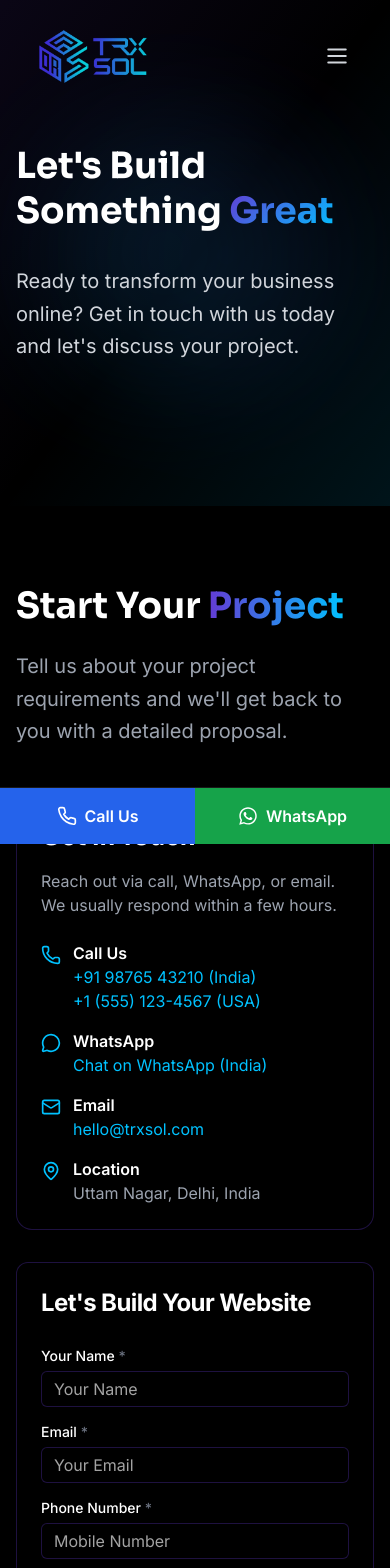
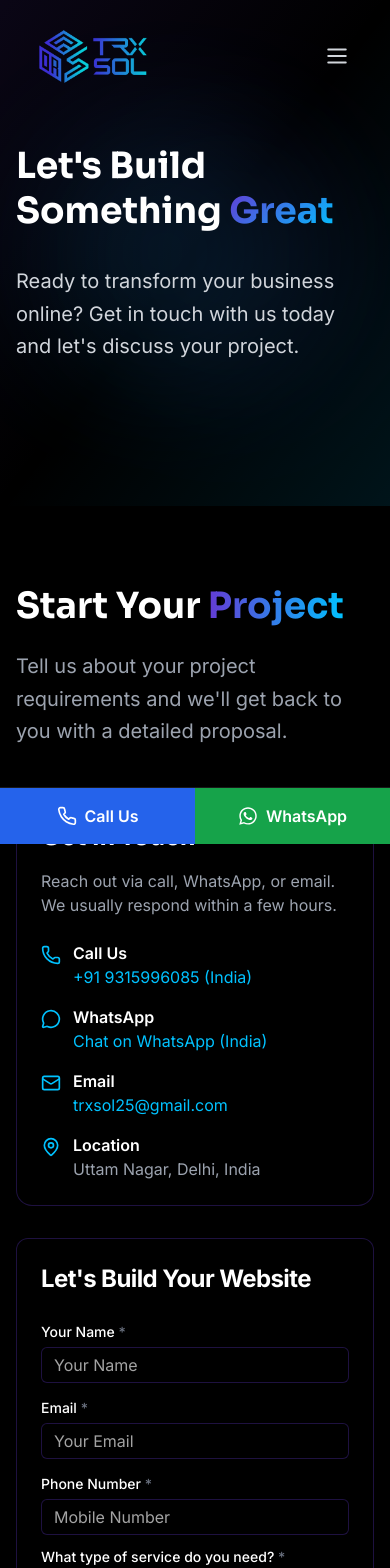
Before and after one commit to trx-sol/trxsol, a Next.js app: page /contact in a window 390 px wide. Shown: the top 1568 px of the page. Built offline with nearby package versions, Linux system fonts and the light colour scheme.

Commit message:
fix: Update contact email and phone numbers across multiple components

```diff
--- a/app/cookies/page.js
+++ b/app/cookies/page.js
@@ -97,10 +97,10 @@ export default function CookiePolicy() {
                 <p className="text-gray-300 mb-6">
                   If you have questions about our Cookie Policy, contact us at{" "}
                   <a
-                    href="mailto:hello@trxsol.com"
+                    href="mailto:trxsol25@gmail.com"
                     className="text-trx-cyan hover:underline"
                   >
-                    hello@trxsol.com
+                    trxsol25@gmail.com
                   </a>
                 </p>
 
--- a/app/privacy/page.js
+++ b/app/privacy/page.js
@@ -76,10 +76,10 @@ export default function PrivacyPolicy() {
                   If you have questions about this Privacy Policy, please
                   contact us at{" "}
                   <a
-                    href="mailto:hello@trxsol.com"
+                    href="mailto:trxsol25@gmail.com"
                     className="text-trx-cyan hover:underline"
                   >
-                    hello@trxsol.com
+                    trxsol25@gmail.com
                   </a>
                 </p>
 
--- a/app/terms/page.js
+++ b/app/terms/page.js
@@ -91,10 +91,10 @@ export default function TermsOfService() {
                 <p className="text-gray-300 mb-6">
                   For questions about these terms, contact us at{" "}
                   <a
-                    href="mailto:hello@trxsol.com"
+                    href="mailto:trxsol25@gmail.com"
                     className="text-trx-cyan hover:underline"
                   >
-                    hello@trxsol.com
+                    trxsol25@gmail.com
                   </a>
                 </p>
 
--- a/components/ContactPage.js
+++ b/components/ContactPage.js
@@ -58,17 +58,17 @@ export default function ContactPage() {
                     <p className="text-white font-semibold">Call Us</p>
                     <div className="text-trx-cyan">
                       <a
-                        href="tel:+919876543210"
+                        href="tel:+919315996085"
                         className="hover:underline block"
                       >
-                        +91 98765 43210 (India)
+                        +91 9315996085 (India)
                       </a>
-                      <a
+                      {/* <a
                         href="tel:+15551234567"
                         className="hover:underline block"
                       >
                         +1 (555) 123-4567 (USA)
-                      </a>
+                      </a> */}
                     </div>
                   </div>
                 </div>
@@ -78,7 +78,7 @@ export default function ContactPage() {
                   <div>
                     <p className="text-white font-semibold">WhatsApp</p>
                     <a
-                      href="https://wa.me/919876543210"
+                      href="https://wa.me/919315996085"
                       target="_blank"
                       rel="noopener noreferrer"
                       className="text-trx-cyan hover:underline"
@@ -93,10 +93,10 @@ export default function ContactPage() {
                   <div>
                     <p className="text-white font-semibold">Email</p>
                     <a
-                      href="mailto:hello@trxsol.com"
+                      href="mailto:trxsol25@gmail.com"
                       className="text-trx-cyan hover:underline"
                     >
-                      hello@trxsol.com
+                      trxsol25@gmail.com
                     </a>
                   </div>
                 </div>
--- a/components/FloatingBottomBar.js
+++ b/components/FloatingBottomBar.js
@@ -10,20 +10,20 @@ export default function FloatingBottomBar() {
 
   const phoneNumbers = [
     {
-      number: "+919876543210",
+      number: "+919315996085",
       office: "India Office",
       location: "Delhi NCR, Uttam Nagar",
     },
-    { number: "+15551234567", office: "USA Office", location: "New York, NY" },
+    // { number: "+15551234567", office: "USA Office", location: "New York, NY" },
   ];
 
   const whatsAppNumbers = [
     {
-      number: "+919876543210",
+      number: "+919315996085",
       office: "India Office",
       location: "Delhi NCR, Uttam Nagar",
     },
-    { number: "+15551234567", office: "USA Office", location: "New York, NY" },
+    // { number: "+15551234567", office: "USA Office", location: "New York, NY" },
   ];
 
   const handleCallClick = () => {
--- a/components/Footer.js
+++ b/components/Footer.js
@@ -42,7 +42,7 @@ export default function Footer() {
     { name: "Twitter", icon: Twitter, href: "#" },
     { name: "LinkedIn", icon: Linkedin, href: "#" },
     { name: "GitHub", icon: Github, href: "#" },
-    { name: "Email", icon: Mail, href: "mailto:hello@trxsol.com" },
+    { name: "Email", icon: Mail, href: "mailto:trxsol25@gmail.com" },
   ];
 
   const handleCallClick = (phoneNumber, office) => {
@@ -73,10 +73,10 @@ export default function Footer() {
             </p>
 
             {/* Contact Numbers */}
-            <div className="grid grid-cols-1 md:grid-cols-2 gap-4 sm:gap-6 lg:gap-8 max-w-4xl mx-auto mb-8 sm:mb-12">
+            <div className="grid grid-cols-1  gap-4 sm:gap-6 lg:gap-8 max-w-4xl mx-auto mb-8 sm:mb-12">
               <div
                 className="bg-black/60 backdrop-blur-sm border-2 border-trx-purple/40 rounded-2xl sm:rounded-3xl p-4 sm:p-6 lg:p-8 hover:border-trx-cyan/60 transition-all duration-300 group cursor-pointer transform hover:scale-105"
-                onClick={() => handleCallClick("+919876543210", "India Office")}
+                onClick={() => handleCallClick("+919315996085", "India Office")}
               >
                 <div className="flex items-center justify-center mb-3 sm:mb-4 lg:mb-6">
                   <div className="w-10 h-10 sm:w-12 sm:h-12 lg:w-16 lg:h-16 bg-gradient-to-r from-trx-purple to-trx-cyan rounded-xl sm:rounded-2xl flex items-center justify-center group-hover:scale-110 transition-transform shadow-xl">
@@ -87,7 +87,7 @@ export default function Footer() {
                   India Office
                 </h3>
                 <p className="text-trx-cyan font-bold text-xl sm:text-2xl lg:text-3xl mb-1 sm:mb-2 text-center">
-                  +91 98765 43210
+                  +91 93159 96085
                 </p>
                 <p className="text-gray-400 text-sm sm:text-base lg:text-lg text-center">
                   Delhi NCR, Uttam Nagar
@@ -97,7 +97,7 @@ export default function Footer() {
                 </p>
               </div>
 
-              <div
+              {/* <div
                 className="bg-black/60 backdrop-blur-sm border-2 border-trx-purple/40 rounded-2xl sm:rounded-3xl p-4 sm:p-6 lg:p-8 hover:border-trx-cyan/60 transition-all duration-300 group cursor-pointer transform hover:scale-105"
                 onClick={() => handleCallClick("+15551234567", "USA Office")}
               >
@@ -118,7 +118,7 @@ export default function Footer() {
                 <p className="text-trx-cyan text-xs sm:text-sm mt-1 sm:mt-2 font-medium text-center">
                   Click to call
                 </p>
-              </div>
+              </div> */}
             </div>
 
             {/* CTA Buttons */}
@@ -131,7 +131,7 @@ export default function Footer() {
                 <ArrowRight className="w-6 h-6 ml-3" />
               </Link>
               <a
-                href="mailto:hello@trxsol.com"
+                href="mailto:trxsol25@gmail.com"
                 className="inline-flex items-center justify-center px-10 py-5 border-2 border-trx-purple/40 text-white hover:bg-trx-purple/10 hover:border-trx-cyan/60 font-bold rounded-2xl transition-all duration-300 text-xl"
               >
                 <Mail className="w-6 h-6 mr-3" />
@@ -162,7 +162,7 @@ export default function Footer() {
             <div className="space-y-3 mb-6">
               <div className="flex items-center text-gray-400 hover:text-white transition-colors group">
                 <Mail className="w-4 h-4 mr-3 flex-shrink-0 group-hover:text-trx-cyan" />
-                <span className="text-sm">hello@trxsol.com</span>
+                <span className="text-sm">trxsol25@gmail.com</span>
               </div>
               <div className="flex items-center text-gray-400 hover:text-white transition-colors group">
                 <MapPin className="w-4 h-4 mr-3 flex-shrink-0 group-hover:text-trx-cyan" />
```
